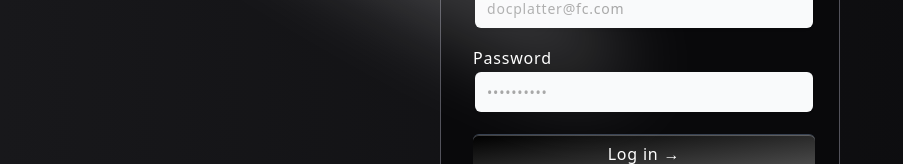
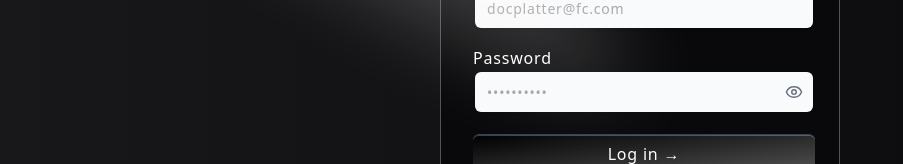
Before and after one commit to JatinMehta007/DocPlatter, a React (Vite) app in the folder frontend/: page /login in a window 1280 px wide. Shown: the part 355-519 px from the top of the page, without its empty margins (0-903 px from the left). Built offline with nearby package versions, Linux system fonts and the light colour scheme.

Commit message:
add password-show-icon

```diff
--- a/frontend/src/components/login.jsx
+++ b/frontend/src/components/login.jsx
@@ -7,6 +7,7 @@ import { BottomGradient } from "./signup";
 import { Input } from "../ui/input";
 import { Spotlight } from "../ui/spotLight";
 import { HeroHighlight } from "../ui/highlight";
+import { Eye, EyeOff } from "lucide-react";
 
 export const Login = () => {
   const [email, setEmail] = useState("");
@@ -15,6 +16,7 @@ export const Login = () => {
   const [error, setError] = useState("");
   const [emailError, setEmailError] = useState("");
   const [passwordError, setPasswordError] = useState("");
+  const [showPassword, setShowPassword] = useState(false);
 
   const navigate = useNavigate();
 
@@ -90,15 +92,24 @@ export const Login = () => {
               onChange={(e) => setEmail(e.target.value)}
               />
           </div>
+
           <div className="text-white mt-4 font-medium">
             Password
-            <Input
-              type="password"
-              placeholder="••••••••••"
-              className=" "
-              value={password}
-              onChange={(e) => setPassword(e.target.value)}
+            <div className="relative">
+              <Input
+                type={showPassword ? "text" : "password"}
+                placeholder="••••••••••"
+                className="pr-10"
+                value={password}
+                onChange={(e) => setPassword(e.target.value)}
               />
+              <span
+                className="absolute right-3 top-1/2 transform -translate-y-1/2 text-gray-500 cursor-pointer"
+                onClick={() => setShowPassword((prev) => !prev)}
+              >
+                {showPassword ? <EyeOff size={18} /> : <Eye size={18} />}
+              </span>
+            </div>
           </div>
 
           {error && <p className="text-red-500 mt-2 text-sm">{error}</p>}
```
